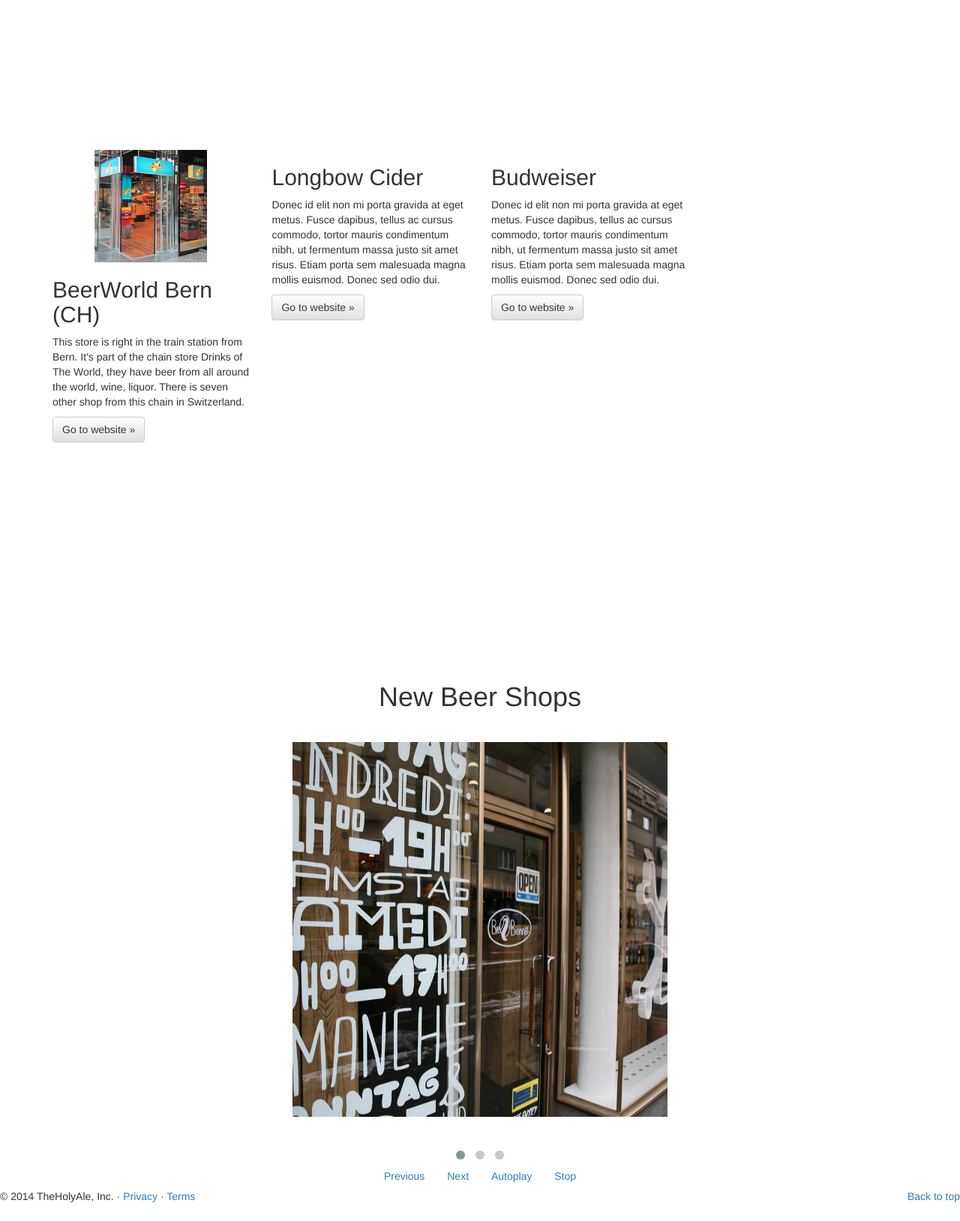
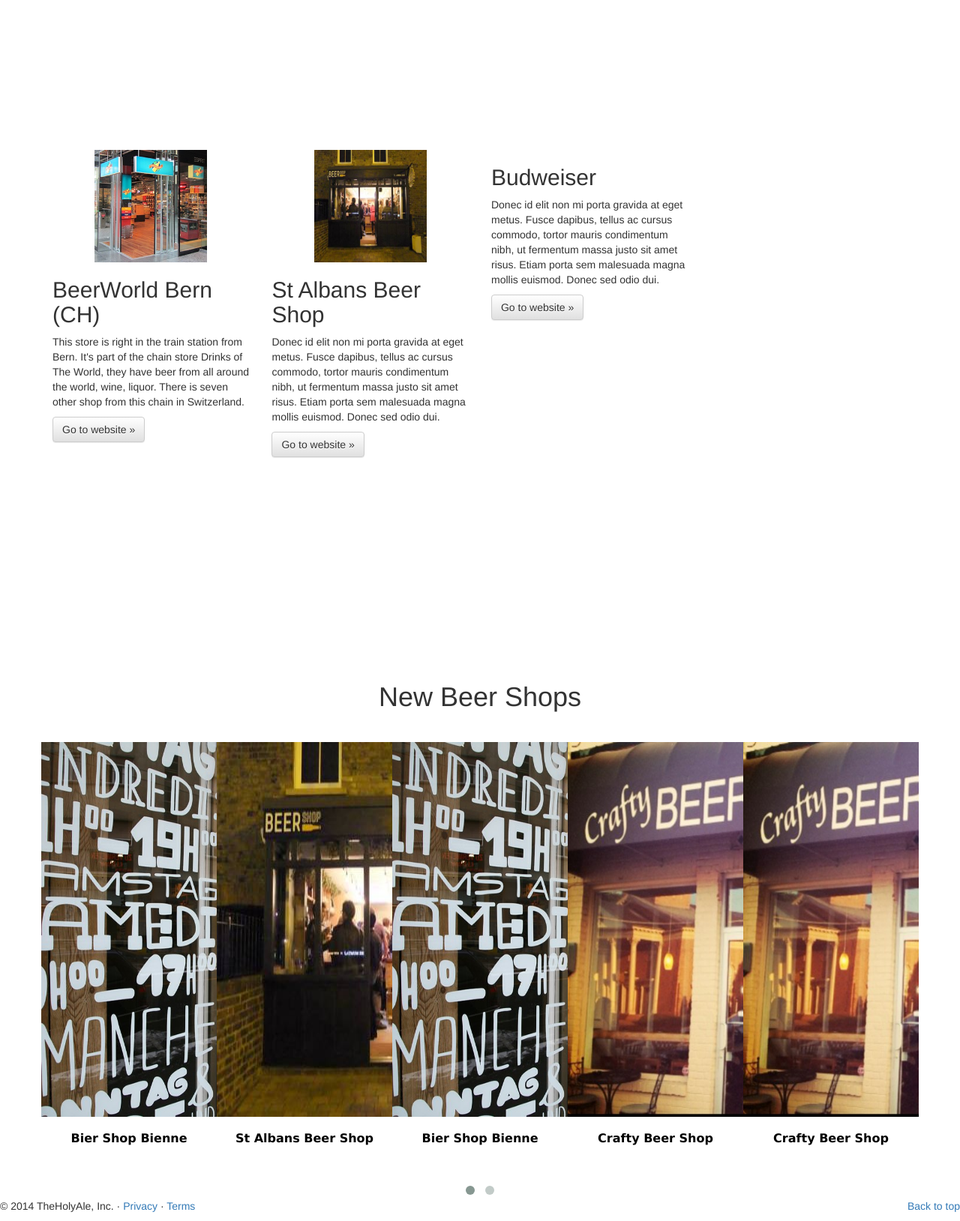
Before and after one commit to Quentinflueckiger/Holy-Ale-Of-Beer, a PHP site: page /shops.html in a window 1280 px wide. Shown: the part 710-2339 px from the top of the page at 75% size. Before the commit the page ends 2314 px from the top, so only its background shows below. Run offline with PHP 8.4, Linux system fonts and the light colour scheme; some libraries are stand-ins or nearby versions.

Commit message:
Random carousel

```diff
--- a/css/style.css
+++ b/css/style.css
@@ -190,3 +190,26 @@ height : 300px;
 text-overflow :ellipsis;
 overflow : hidden;
 }
+#owl-demo .item{
+    padding: 30px 0px;
+    margin: 0px;
+    color: #FFF;
+    -webkit-border-radius: 3px;
+    -moz-border-radius: 3px;
+    border-radius: 3px;
+    text-align: center;
+}
+.customNavigation{
+    text-align: center;
+}
+.customNavigation a{
+    -webkit-user-select: none;
+    -khtml-user-select: none;
+    -moz-user-select: none;
+    -ms-user-select: none;
+    user-select: none;
+    -webkit-tap-highlight-color: rgba(0, 0, 0, 0);
+}
+#myCarousel {
+display : none;
+}
--- a/shops.html
+++ b/shops.html
@@ -96,10 +96,11 @@
 			</div><!--/span-->
 
             <div class="col-6 col-sm-6 col-lg-4">
+			  <img src="Bilder und Gifs/st alban.jpg" alt="StAlbans" id="smallimgshop">
               <div class="beertile">
-				<h2>Longbow Cider</h2>
+				<h2>St Albans Beer Shop</h2>
 				<p>Donec id elit non mi porta gravida at eget metus. Fusce dapibus, tellus ac cursus commodo, tortor mauris condimentum nibh, ut fermentum massa justo sit amet risus. Etiam porta sem malesuada magna mollis euismod. Donec sed odio dui. </p>
-				<p><a class="btn btn-default" href="#" role="button" target="_blank">Go to website &raquo;</a></p>
+				<p><a class="btn btn-default" href="http://beershopstalbans.com/" role="button" target="_blank">Go to website &raquo;</a></p>
               </div>
 			</div><!--/span-->
 
@@ -129,17 +130,16 @@
 
               <div id="owl-demo" class="owl-carousel">
 
-                <div class="item"><a href="http://biershop.bierbienne.ch/" target="_blank"><img src="Bilder und Gifs/biershopbienne.jpg" alt="BiershopBienne" id="biershopimgstyle"></a></div>
-                <div class="item"><a href="http://craftybeershop.com/" target="_blank"><img src="Bilder und Gifs/craftybeershop.jpg" alt="CraftyBeerShop" id="biershopimgstyle"></a></div>
-                <div class="item"><a href="http://www.brouwerijdemolen.nl/" target="_blank"><img src="Bilder und Gifs/demolenbeer.jpg" alt="BeerWorldBerne" id="biershopimgstyle"></a></div>
+                <div class="item"><a href="http://biershop.bierbienne.ch/" target="_blank"><img src="Bilder und Gifs/biershopbienne.jpg" alt="BiershopBienne" id="biershopimgstyle"></a><h3>Bier Shop Bienne</h3></div>
+                <div class="item"><a href="http://craftybeershop.com/" target="_blank"><img src="Bilder und Gifs/craftybeershop.jpg" alt="CraftyBeerShop" id="biershopimgstyle"></a><h3>Crafty Beer Shop</h3></div>
+                <div class="item"><a href="http://www.brouwerijdemolen.nl/" target="_blank"><img src="Bilder und Gifs/demolenbeer.jpg" alt="DeMolenBeer" id="biershopimgstyle"></a><h3>Brewery De Molen</h3></div>
+				<div class="item"><a href="http://beershopstalbans.com/" target="_blank"><img src="Bilder und Gifs/st alban.jpg" alt="StAblans" id="biershopimgstyle"></a><h3>St Albans Beer Shop</h3></div>
+                <div class="item"><a href="http://biershop.bierbienne.ch/" target="_blank"><img src="Bilder und Gifs/biershopbienne.jpg" alt="BiershopBienne" id="biershopimgstyle"></a><h3>Bier Shop Bienne</h3></div>
+                <div class="item"><a href="http://craftybeershop.com/" target="_blank"><img src="Bilder und Gifs/craftybeershop.jpg" alt="CraftyBeerShop" id="biershopimgstyle"></a><h3>Crafty Beer Shop</h3></div>
+                <div class="item"><a href="http://www.brouwerijdemolen.nl/" target="_blank"><img src="Bilder und Gifs/demolenbeer.jpg" alt="DeMolenBeer" id="biershopimgstyle"></a><h3>Brewery De Molen</h3></div>
+				<div class="item"><a href="http://beershopstalbans.com/" target="_blank"><img src="Bilder und Gifs/st alban.jpg" alt="StAblans" id="biershopimgstyle"></a><h3>St Albans Beer Shop</h3></div>
 
 
-              </div>
-              <div class="customNavigation">
-                <a class="btn prev">Previous</a>
-                <a class="btn next">Next</a>
-                <a class="btn play">Autoplay</a>
-                <a class="btn stop">Stop</a>
 			  </div>
 
             </div>
@@ -153,61 +153,31 @@
     </footer>
 	<script src="Carousel/assets/js/jquery-1.9.1.min.js"></script>
     <script src="Carousel/owl-carousel/owl.carousel.js"></script>
-	<style>
-    #owl-demo .item{
-        padding: 30px 0px;
-        margin: 0px;
-        color: #FFF;
-        -webkit-border-radius: 3px;
-        -moz-border-radius: 3px;
-        border-radius: 3px;
-        text-align: center;
-    }
-    .customNavigation{
-      text-align: center;
-    }
-    .customNavigation a{
-      -webkit-user-select: none;
-      -khtml-user-select: none;
-      -moz-user-select: none;
-      -ms-user-select: none;
-      user-select: none;
-      -webkit-tap-highlight-color: rgba(0, 0, 0, 0);
-    }
-    </style>
-
 
     <script>
 	   $(document).ready(function() {
 
-      var owl = $("#owl-demo");
+		//Sort random function
+		function random(owlSelector){
+			owlSelector.children().sort(function(){
+			return Math.round(Math.random()) - 0.5;
+			}).each(function(){
+			$(this).appendTo(owlSelector);
+			});
+		}
 
-      owl.owlCarousel({
-
-      items : 1, //10 items above 1000px browser width
-      itemsDesktop : [1000,0], //5 items between 1000px and 901px
-      itemsDesktopSmall : [900,0], // 3 items betweem 900px and 601px
-      itemsTablet: [600,1], //2 items between 600 and 0;
-      itemsMobile : false // itemsMobile disabled - inherit from itemsTablet option
+		$("#owl-demo").owlCarousel({
+			navigation: false,
+			beforeInit : function(elem){
+				//Parameter elem pointing to $("#owl-demo")
+				random(elem);
+			}
 
 		});
 
-      // Custom Navigation Events
-      $(".next").click(function(){
-        owl.trigger('owl.next');
-      })
-      $(".prev").click(function(){
-        owl.trigger('owl.prev');
-      })
-      $(".play").click(function(){
-        owl.trigger('owl.play',4000);
-      })
-      $(".stop").click(function(){
-        owl.trigger('owl.stop');
-      })
+	});
 
 
-    });
     </script>
 
 
```
Also changed, not shown: Bilder und Gifs/st alban.jpg (added). Lines whose indentation alone changed are shown as unchanged.
